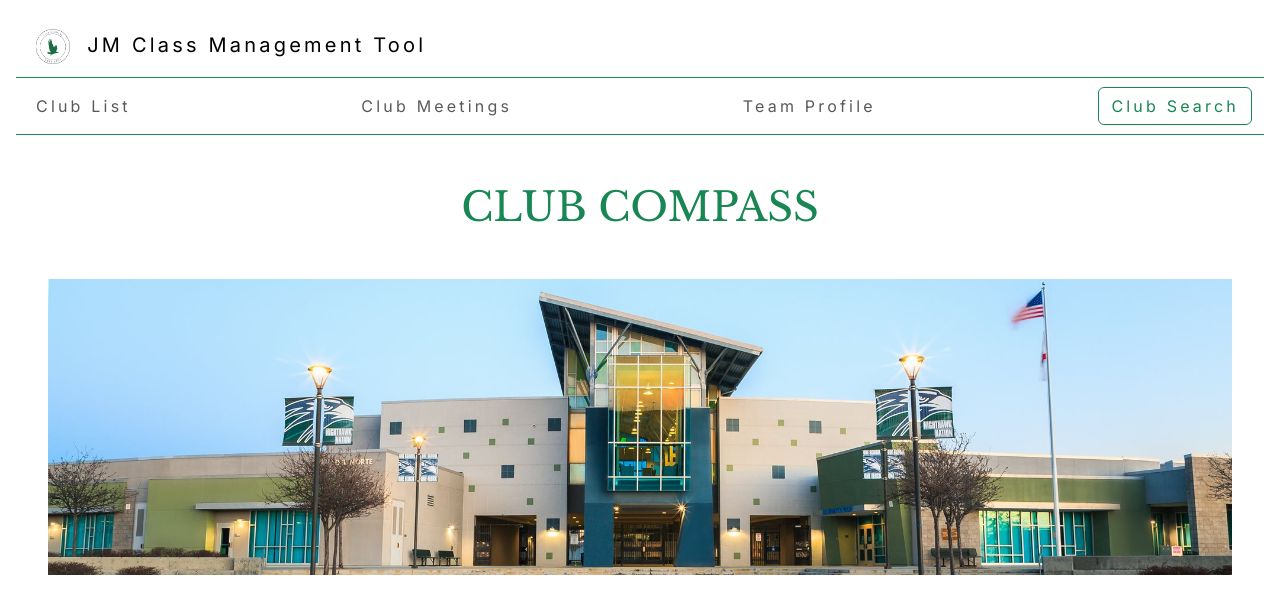
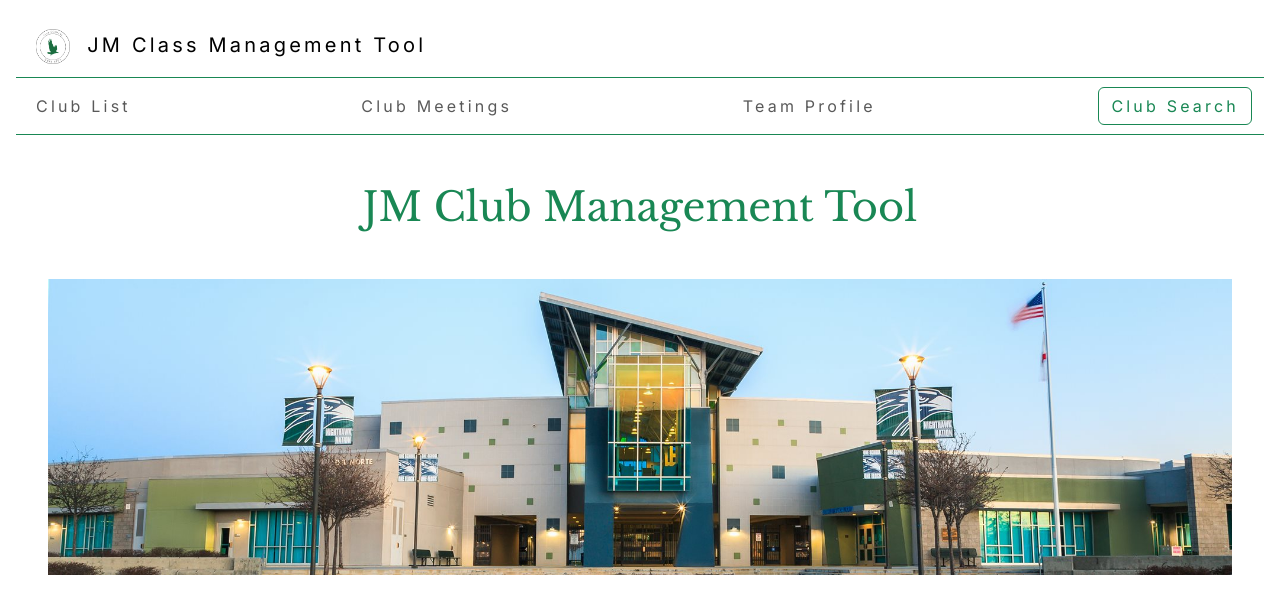
Before and after one commit to saumyapalk23/codingprojfontend, a Jekyll site: the page built from index.md, in a window 1280 px wide. Shown: the top 614 px of the page. Built offline with Jekyll 4.4.1, drawn with Linux system fonts in a browser that asks for light colours; our own code applies the rules of GitHub Pages for plain Markdown files; the repository's description, which GitHub fills in, is left out.

Commit message:
changeMainPageTitle

```diff
--- a/index.md
+++ b/index.md
@@ -1,6 +1,6 @@
 <html>
     <body>
-        <h1 class="text-center m-5 text-success">CLUB COMPASS</h1>
+        <h1 class="text-center m-5 text-success"> JM Club Management Tool</h1>
         <div class="text-center mx-5 mb-5">
             <img src="assets/images/dnhs.jpg" class="img-fluid">
         </div>
```
